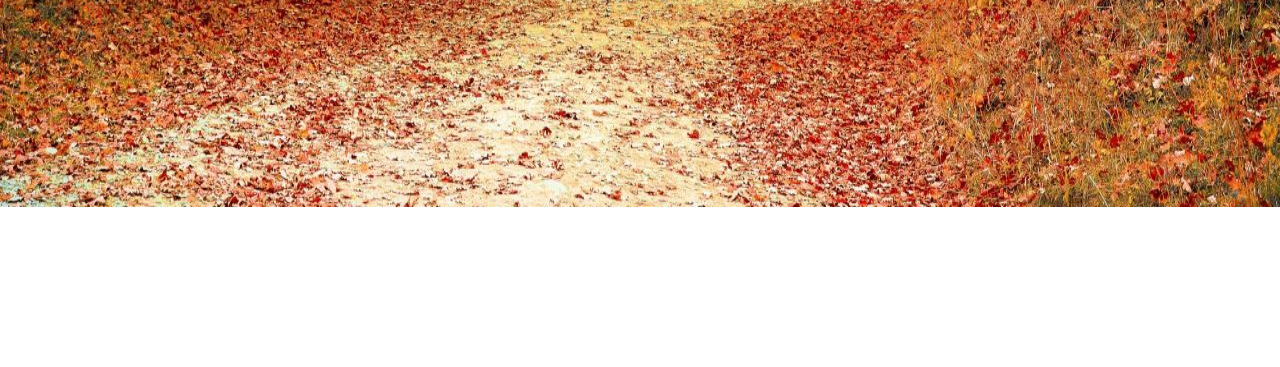
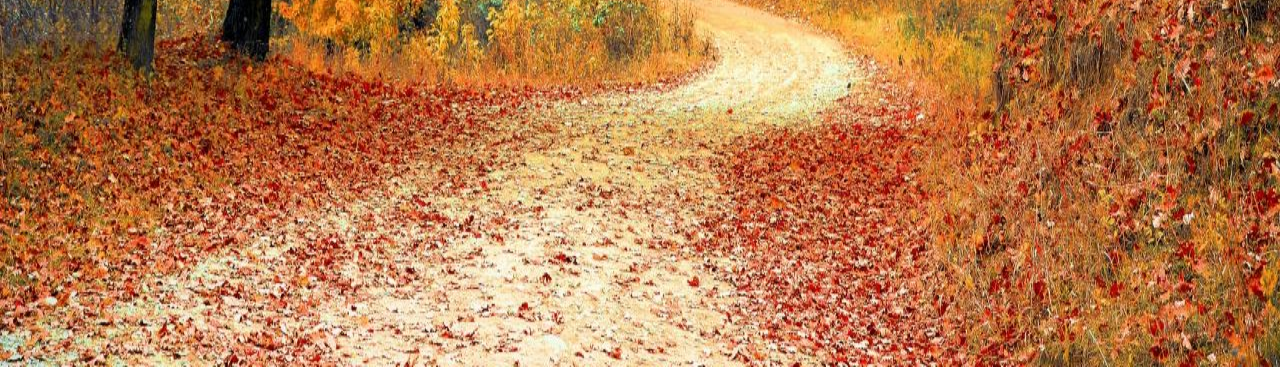
Before and after one commit to Cxrkeyb/SiembraProject, a website: page index.html in a window 1280 px wide. Shown: the part 713-1080 px from the top of the page. Before the commit the page ends 920 px from the top, so only its background shows below. Drawn offline with Linux system fonts and the light colour scheme.

Commit message:
index (Navbar y Video modificando tamaños)

```diff
--- a/scss/_index.scss
+++ b/scss/_index.scss
@@ -1,10 +1,10 @@
 .videoContainer{
     width: 100%;
-    height: 920px;
+    height: 1080px;
 }
 .videoIndex{
     width: 100%;
-    height: 920px;
+    height: 1080px;
     position: absolute;
     z-index: 0;
 }
@@ -17,7 +17,7 @@
     position: absolute;
     width: 95%;
     display: flex;
-    height: 900px;
+    height: 1080px;
     justify-content: flex-end;
     align-items: center;
 }
```
Also changed, not shown: css/style.css.
